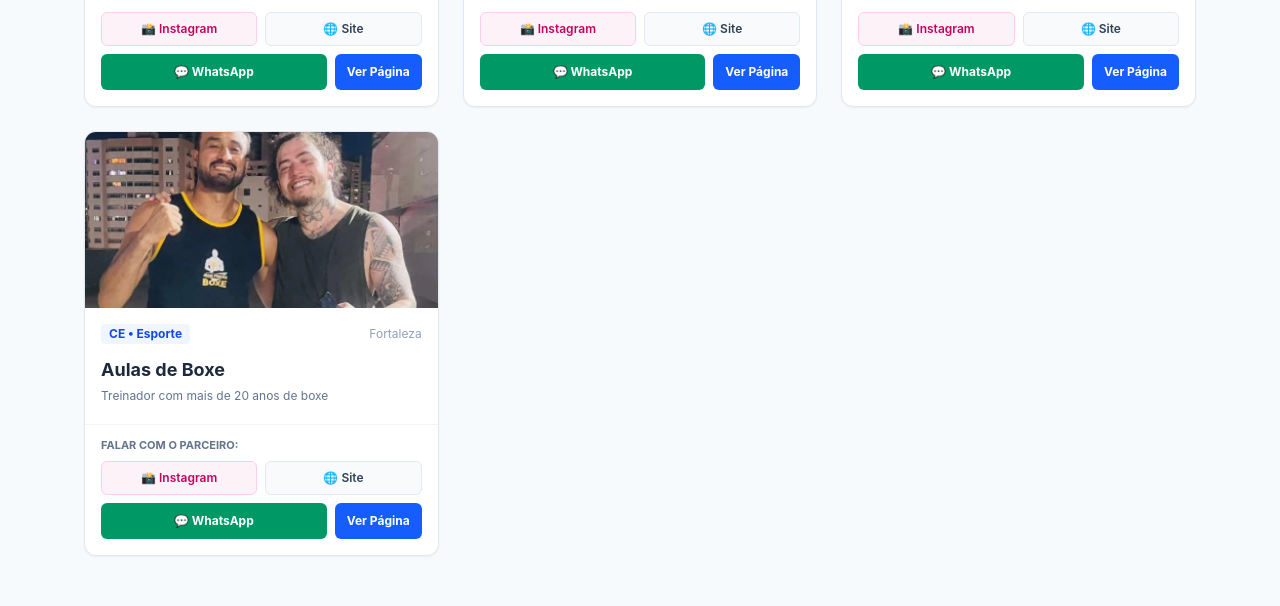
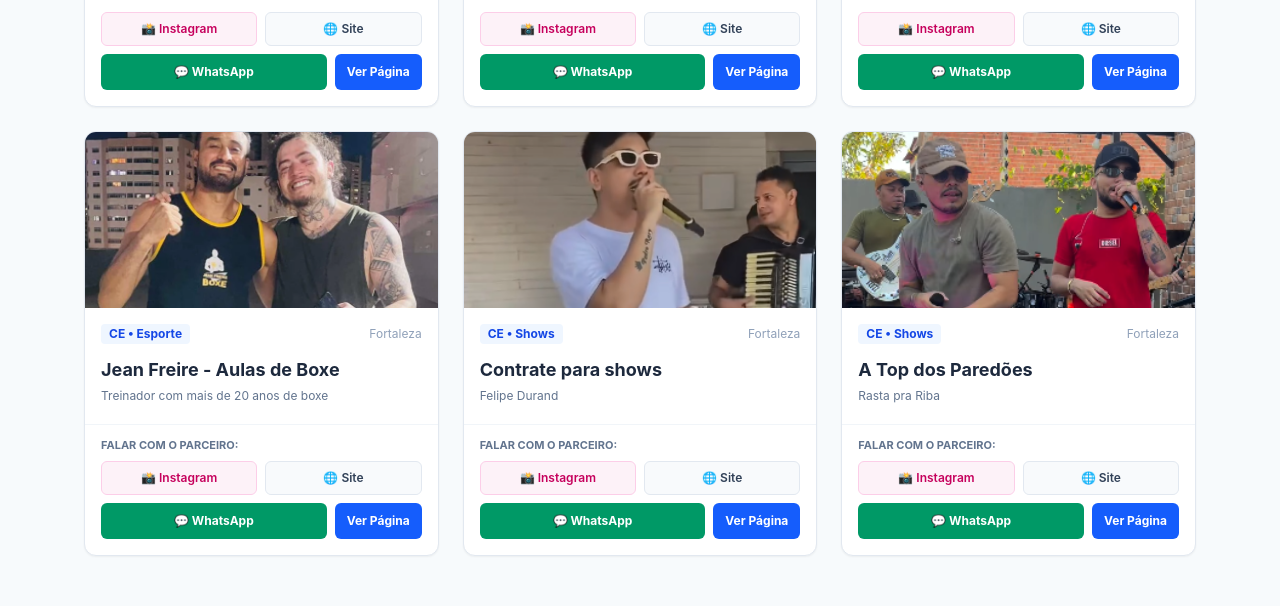
Before and after one commit to tavariuscode/brasillocal, a Next.js app: page / in a window 1280 px wide. Shown: the part 2320-2926 px from the top of the page. Built offline with nearby package versions, Linux system fonts and the light colour scheme.

Commit message:
acrescimo de mais outras

```diff
--- a/data/mockBrasilLocal.ts
+++ b/data/mockBrasilLocal.ts
@@ -460,7 +460,7 @@ export const PARCEIROS: Parceiro[] = [
     cidade: "Fortaleza",
     estado: "Ceará",
     siglaEstado: "CE",
-    destaqueOferta: "Aulas de Boxe",
+    destaqueOferta: "Jean Freire - Aulas de Boxe",
     descricao: "Agende a sua aula experimental já!",
     imagem: "/imagens/jeanboxe3.png",
     corBadge: "bg-blue-50 text-blue-700",
@@ -487,6 +487,66 @@ export const PARCEIROS: Parceiro[] = [
       },
     ],
   },
+  {
+    id: 11,
+    slug: "felipedurand",
+    nome: "Felipe Durand",
+    tema: "Shows",
+    cidade: "Fortaleza",
+    estado: "Ceará",
+    siglaEstado: "CE",
+    destaqueOferta: "Contrate para shows",
+    descricao: "",
+    imagem: "/imagens/felipedurant.png",
+    corBadge: "bg-blue-50 text-blue-700",
+    whatsapp: "5585982218371",
+    instagramUrl: "https://www.instagram.com/felipedurand_/",
+    siteUrl: "https://brasillocal-dr9p.vercel.app/felipedurand",
+    comodidades: ["Forró", "Sertanejo", "MPB"],
+    estilo: {
+      fundo: "bg-teal-100",
+      banner: "bg-gradient-to-r from-teal-700 to-cyan-700 text-white",
+      botao: "bg-teal-700 hover:bg-teal-800 text-white",
+      destaque: "text-teal-700",
+    },
+    servicos: [
+      {
+        titulo: "Qualidade e diversão garantida",
+        preco: "Agenda aberta",
+        detalhe: "",
+      },
+    ],
+  },
+  {
+    id: 12,
+    slug: "rastaprariba",
+    nome: "Rasta pra Riba",
+    tema: "Shows",
+    cidade: "Fortaleza",
+    estado: "Ceará",
+    siglaEstado: "CE",
+    destaqueOferta: "A Top dos Paredões",
+    descricao: "A Top dos Paredões",
+    imagem: "/imagens/rastaprariba.png",
+    corBadge: "bg-blue-50 text-blue-700",
+    whatsapp: "5585981864728",
+    instagramUrl: "https://www.instagram.com/rastaprariba_/",
+    siteUrl: "https://brasillocal-dr9p.vercel.app/rastaprariba",
+    comodidades: ["Forró",],
+    estilo: {
+      fundo: "bg-teal-100",
+      banner: "bg-gradient-to-r from-teal-700 to-cyan-700 text-white",
+      botao: "bg-teal-700 hover:bg-teal-800 text-white",
+      destaque: "text-teal-700",
+    },
+    servicos: [
+      {
+        titulo: "Contrate já a Top dos Paredões",
+        preco: "Agenda aberta",
+        detalhe: "Sr Petisco hoje a noite",
+      },
+    ],
+  },
 ];
 
 export const ARTIGOS_BLOG: ArtigoBlog[] = [
```
Also changed, not shown: public/imagens/felipedurant.png (added), public/imagens/rastaprariba.png (added).
